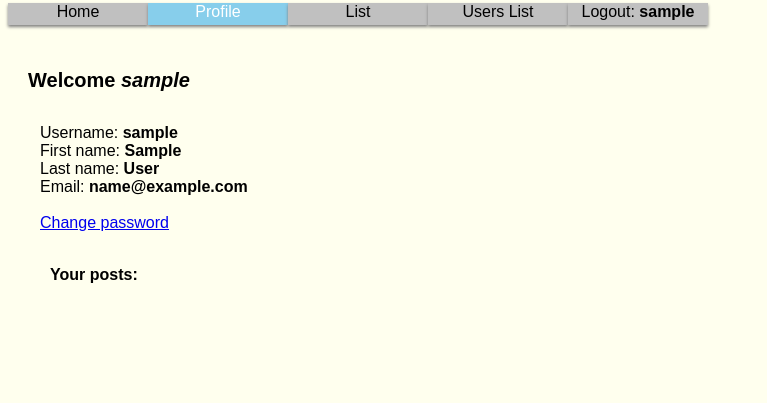
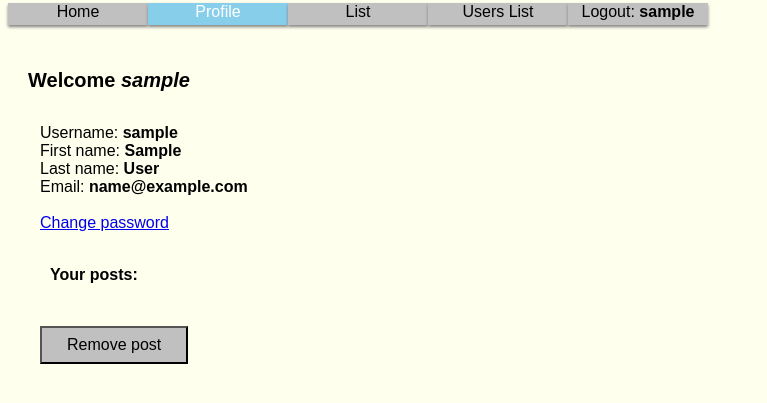
Before and after one commit to OrJaku/shop-application, a Flask app: a page that uses app/templates/profile.html in a window 1280 px wide. Shown: the top 403 px of the page, without its empty margins (0-767 px from the left). Run offline with Flask 2, Linux system fonts and the light colour scheme; the visitor is signed in with stand-in values (Sample User, id 1); data comes from the database, SQL or seed files in the repository; data that the repository does not hold is empty.

Commit message:
Possible to remove posts- update

```diff
--- a/app/shop/views.py
+++ b/app/shop/views.py
@@ -35,11 +35,11 @@ def home():
     post = Posts.query.filter_by(title=page_post).first().post
     title = Posts.query.filter_by(post=post).first().title
     user = Posts.query.filter_by(post=post).first().user
+    post_id = Posts.query.filter_by(post=post).first().id
     posts_list2 = []
     i = 0
-
     if len(posts_list) == 0 or len(posts_list) == 1:
-        return render_template("home.html", title=title, post=post, user=user)
+        return render_template("home.html", title=title, post=post, user=user, post_id=post_id)
     elif len(posts_list) == 2:
         page_post2 = posts_list[0]
         post2 = Posts.query.filter_by(title=page_post2).first()
@@ -50,8 +50,7 @@ def home():
             page_post2 = posts_list[len(posts_list) - (i+1)]
             post2 = Posts.query.filter_by(title=page_post2).first()
             posts_list2.append(post2)
-
-    return render_template("home.html", title=title, post=post, user=user, posts_list2=posts_list2)
+    return render_template("home.html", title=title, post=post, user=user, post_id=post_id, posts_list2=posts_list2)
 
 
 @shop.route('/register', methods=["POST", "GET"])
@@ -299,19 +298,34 @@ def add_post():
 @shop.route('/remove_post', methods=['GET', 'POST'])
 @login_required
 def remove_post():
+    rem_post = request.form.getlist("remove_post")
+    user = User.query.filter_by(username=current_user.username).first().username
+    post_user = Posts.query.filter_by(user=current_user.username).first()
+    print("TEST")
+    print("user:", user)
+    print("post_user", post_user)
+    print("curr", current_user)
     if current_role() == role_req('admin'):
         if request.method == "POST":
-            rem_post = request.form.getlist("remove_post")
-            if 'all' in rem_post:
+            if 'all_posts_remove' in rem_post:
                 Posts.query.filter().delete()
                 db.session.commit()
             else:
                 print("Posts to remove:", rem_post)
                 for item in rem_post:
-                    Posts.query.filter_by(title=item).delete()
+                    Posts.query.filter_by(id=item).delete()
                     db.session.commit()
                 flash(f'Post: {rem_post} has been removed', 'success')
             return redirect(url_for('shop.home'))
+
+    elif user == post_user:
+
+        for item in rem_post:
+            Posts.query.filter_by(id=item).delete()
+            db.session.commit()
+        flash(f'Post: {rem_post} has been removed', 'success')
+        return redirect(url_for("shop.home"))
+
     else:
-        flash("You do not have admin access", 'error')
+        flash("You do not have access to remove this post", 'error')
         return redirect(url_for("shop.home"))
--- a/app/templates/profile.html
+++ b/app/templates/profile.html
@@ -7,15 +7,21 @@
         <li>Username: <b>{{ profile }}</b> </li>
         <li>First name: <b>{{ profile.first_name }}</b> </li>
         <li>Last name: <b>{{ profile.last_name }}</b> </li>
-        <li>Email: <b>{{ profile.email }}</b> </li><br>
+        <li>Email: <b>{{ profile.email }}</b> </li>
+        <br>
     </ul>
     <a href="{{ url_for('shop.change_password')}}" id="changepass">Change password</a>
     <br><br><p><b>Your posts:</b></p>
-        {% for item in posts %}
+    <form  class="post-form" method = "POST" action="{{ url_for('shop.remove_post')}}">
+        {% for post in posts %}
         <div class="posts">
-            {{item}}<br><br>
+            <p><b>{{post.title}}</b><input type="checkbox" name="remove_post" value={{post.id}}></p>
+            <p>{{post.post}}</p>
+            <p>{{post.user}}</p>
         </div>
         {% endfor %}
+        <br>
+        <button  type="submit">Remove post</button>
+    </form>
  </body>
-
 {% endblock %}
```
Also changed, not shown: app/templates/home.html (+5 -3 lines).
